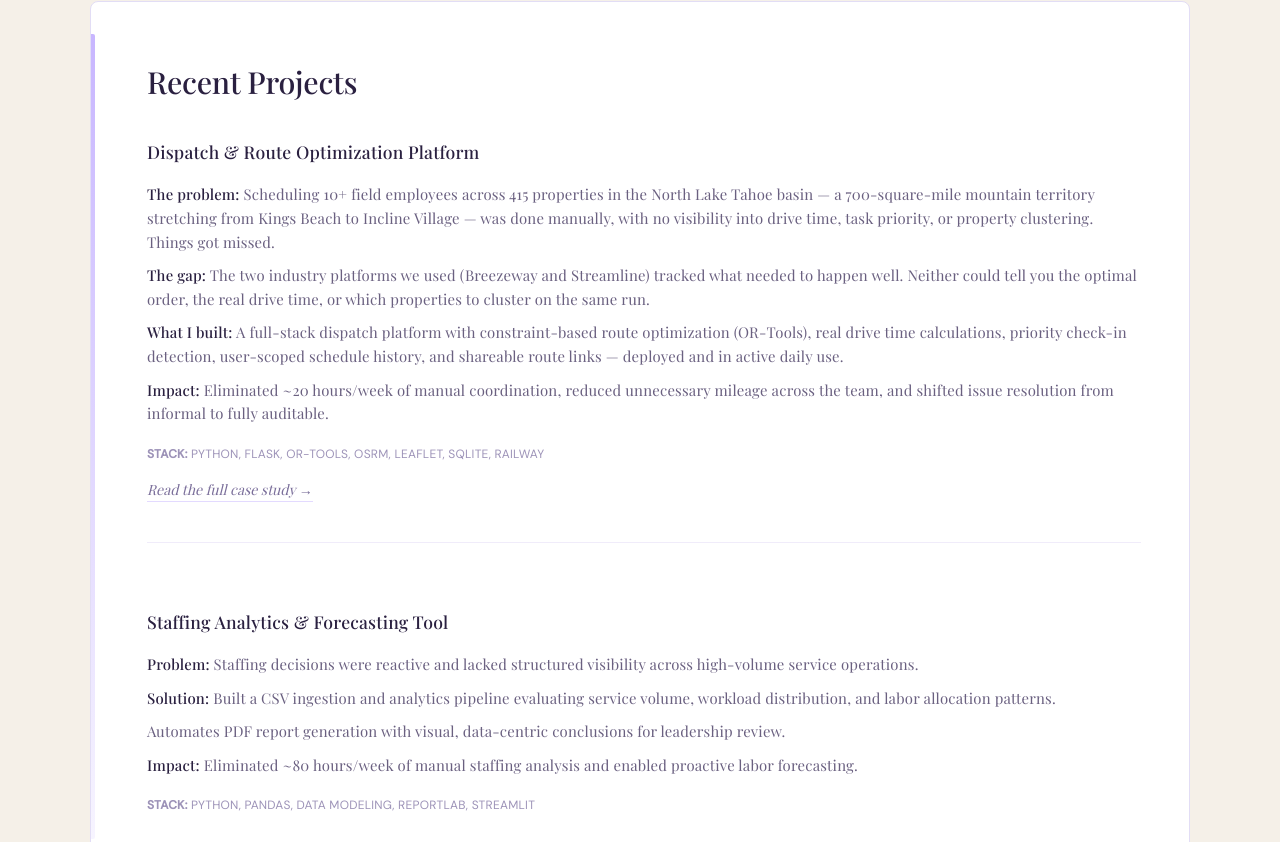
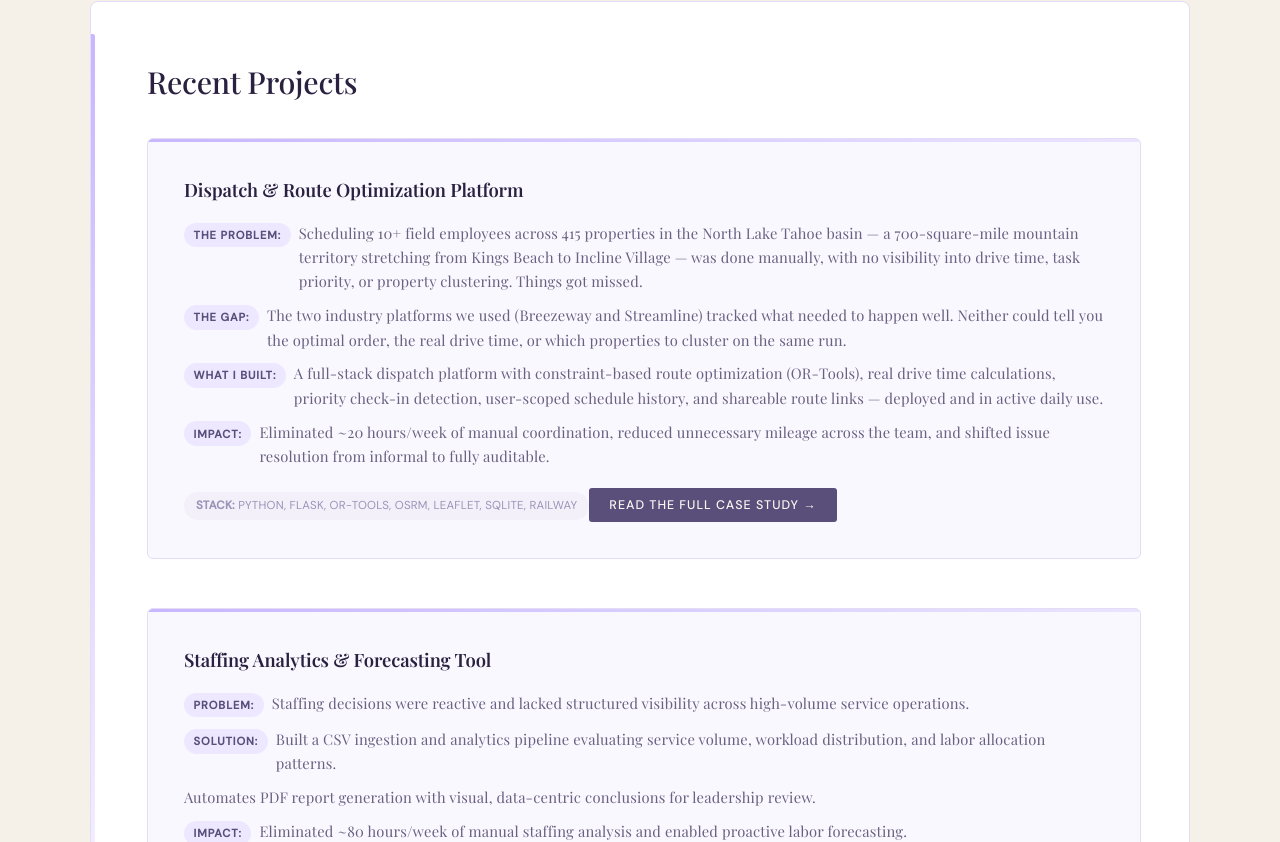
Before and after one commit to madelinegit/madelinedotcom, a React (Vite) app: page / in a window 1280 px wide. Shown: the part 1938-2780 px from the top of the page. Built offline with nearby package versions, Linux system fonts and the light colour scheme.

Commit message:
Update section.css

```diff
--- a/src/styles/section.css
+++ b/src/styles/section.css
@@ -122,50 +122,143 @@
 
 #experience li::before { display: none !important; }
 
-/* ── Projects ── */
+/* ══════════════════════════════ */
+/* PROJECT CARDS                 */
+/* ══════════════════════════════ */
+
 .automation-item {
-  margin-bottom: 2.5rem !important;
-  padding-bottom: 2.5rem !important;
-  border-bottom: 1px solid #f0ecfa !important;
+  margin-bottom: 1.5rem !important;
+  padding: 1.75rem !important;
+  border: 1px solid #e2ddf5 !important;
+  border-radius: 6px !important;
+  background: #faf8ff !important;
+  transition: transform 0.2s ease, box-shadow 0.2s ease, border-color 0.2s !important;
+  position: relative;
+  overflow: hidden;
+}
+
+/* Top accent bar on project cards */
+.automation-item::before {
+  content: '';
+  position: absolute;
+  top: 0; left: 0; right: 0;
+  height: 3px;
+  background: linear-gradient(90deg, #c8b6ff 0%, rgba(200, 182, 255, 0.3) 100%);
+}
+
+.automation-item:hover {
+  transform: translateY(-3px) !important;
+  box-shadow: 0 10px 32px rgba(200, 182, 255, 0.2) !important;
+  border-color: #c8b6ff !important;
 }
 
 .automation-item:last-child {
-  border-bottom: none !important;
   margin-bottom: 0 !important;
-  padding-bottom: 0 !important;
 }
 
 .automation-item h3 {
-  font-size: 1.1rem !important;
-  font-weight: 500;
+  font-size: 1.15rem !important;
+  font-weight: 600 !important;
   color: #2a2040 !important;
-  margin-bottom: 0.75rem !important;
+  margin-bottom: 1rem !important;
+  letter-spacing: -0.1px;
 }
 
+/* ── Project label pills ── */
 .automation-list {
-  list-style-type: disc !important;
-  padding-left: 1.25rem !important;
-  margin: 0.75rem 0 !important;
+  list-style: none !important;
+  padding: 0 !important;
+  margin: 0.5rem 0 !important;
+  display: flex;
+  flex-direction: column;
+  gap: 0.6rem;
 }
 
 .automation-list li {
-  display: list-item !important;
+  display: flex !important;
+  align-items: baseline !important;
+  gap: 0.5rem;
   border-bottom: none !important;
-  padding: 0.3rem 0 !important;
+  padding: 0 !important;
   margin-bottom: 0 !important;
   color: #6a6080 !important;
-  font-size: 0.93rem;
+  font-size: 0.92rem;
+  line-height: 1.65;
 }
 
 .automation-list li::before { display: none !important; }
 
+/* Style the strong labels as pills */
+.automation-list li strong {
+  display: inline-block;
+  background: #ede8ff;
+  color: #5a4e7a !important;
+  font-size: 0.7rem !important;
+  font-weight: 600 !important;
+  letter-spacing: 0.08em;
+  text-transform: uppercase;
+  padding: 0.2rem 0.6rem;
+  border-radius: 20px;
+  white-space: nowrap;
+  flex-shrink: 0;
+  font-family: 'DM Sans', sans-serif;
+}
+
 .stack {
-  margin-top: 0.85rem !important;
-  font-size: 0.75rem !important;
+  display: inline-block;
+  margin-top: 1rem !important;
+  font-size: 0.72rem !important;
   color: #9d93b8 !important;
   font-family: 'DM Sans', sans-serif;
-  letter-spacing: 0.06em;
+  letter-spacing: 0.08em;
   text-transform: uppercase;
+  background: #f3f0fa;
+  padding: 0.3rem 0.75rem;
+  border-radius: 20px;
+}
+
+/* ── Case study link ── */
+.case-study-trigger {
+  display: inline-block !important;
+  margin-top: 1.25rem !important;
+  background: #5a4e7a !important;
+  color: #faf7f2 !important;
+  border: none !important;
+  padding: 0.55rem 1.25rem !important;
+  border-radius: 3px !important;
+  font-family: 'DM Sans', sans-serif !important;
+  font-size: 0.78rem !important;
+  font-style: normal !important;
+  font-weight: 500 !important;
+  letter-spacing: 0.08em !important;
+  text-transform: uppercase !important;
+  cursor: pointer !important;
+  transition: background 0.2s !important;
+}
+
+.case-study-trigger:hover {
+  background: #c8b6ff !important;
+  color: #2a2040 !important;
+}
+
+/* ── dispatch link ── */
+.dispatch-link {
+  display: inline-block;
+  margin-top: 0.5rem;
+  margin-left: 0.75rem;
+  font-size: 0.78rem;
+  font-family: 'DM Sans', sans-serif;
+  color: #9d93b8;
+  text-decoration: none;
+  letter-spacing: 0.04em;
+  border-bottom: 1px solid rgba(200, 182, 255, 0.4);
+  padding-bottom: 1px;
+  transition: color 0.2s, border-color 0.2s;
+}
+
+.dispatch-link:hover {
+  color: #5a4e7a;
+  border-bottom-color: #5a4e7a;
 }
 
 /* ── 480px ── */
@@ -177,12 +270,14 @@
 @media (min-width: 768px) {
   .section { padding: 3rem 2.5rem 3rem 3rem !important; margin-bottom: 1.5rem !important; }
   .section h2 { font-size: 1.75rem !important; }
+  .automation-item { padding: 2rem !important; }
 }
 
 /* ── 1024px ── */
 @media (min-width: 1024px) {
   .section { padding: 3.5rem 3rem 3.5rem 3.5rem !important; margin-bottom: 1.75rem !important; }
   .section h2 { font-size: 1.9rem !important; margin-bottom: 2rem !important; }
+  .automation-item { padding: 2.25rem !important; }
 }
 
 /* ── 1440px ── */
```
